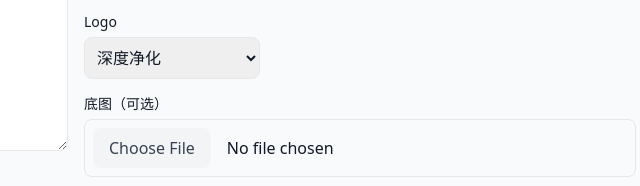
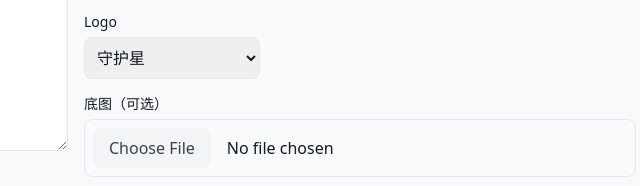
Before and after one commit to MirageY/QR-code, a plain HTML site: page index.html in a window 1280 px wide. Shown: the part 154-340 px from the top of the page, 564-1204 px from the left. Drawn offline with nearby package versions, Linux system fonts and the light colour scheme.

Commit message:
[feat] final version 5.0.2

```diff
--- a/index.html
+++ b/index.html
@@ -64,8 +64,8 @@
         <label class="block">
             <span class="text-sm font-medium">Logo</span>
             <select id="logo" class="mt-1 w-full rounded-lg border p-2">
-              <option value="logo1" selected>深度净化</option>
-              <option value="logo2">守护星</option>
+              <option value="logo2" selected>守护星</option>
+              <option value="logo1">深度净化</option>
             </select>
           </label>
         <label class="block col-span-2 md:col-span-3">
```
